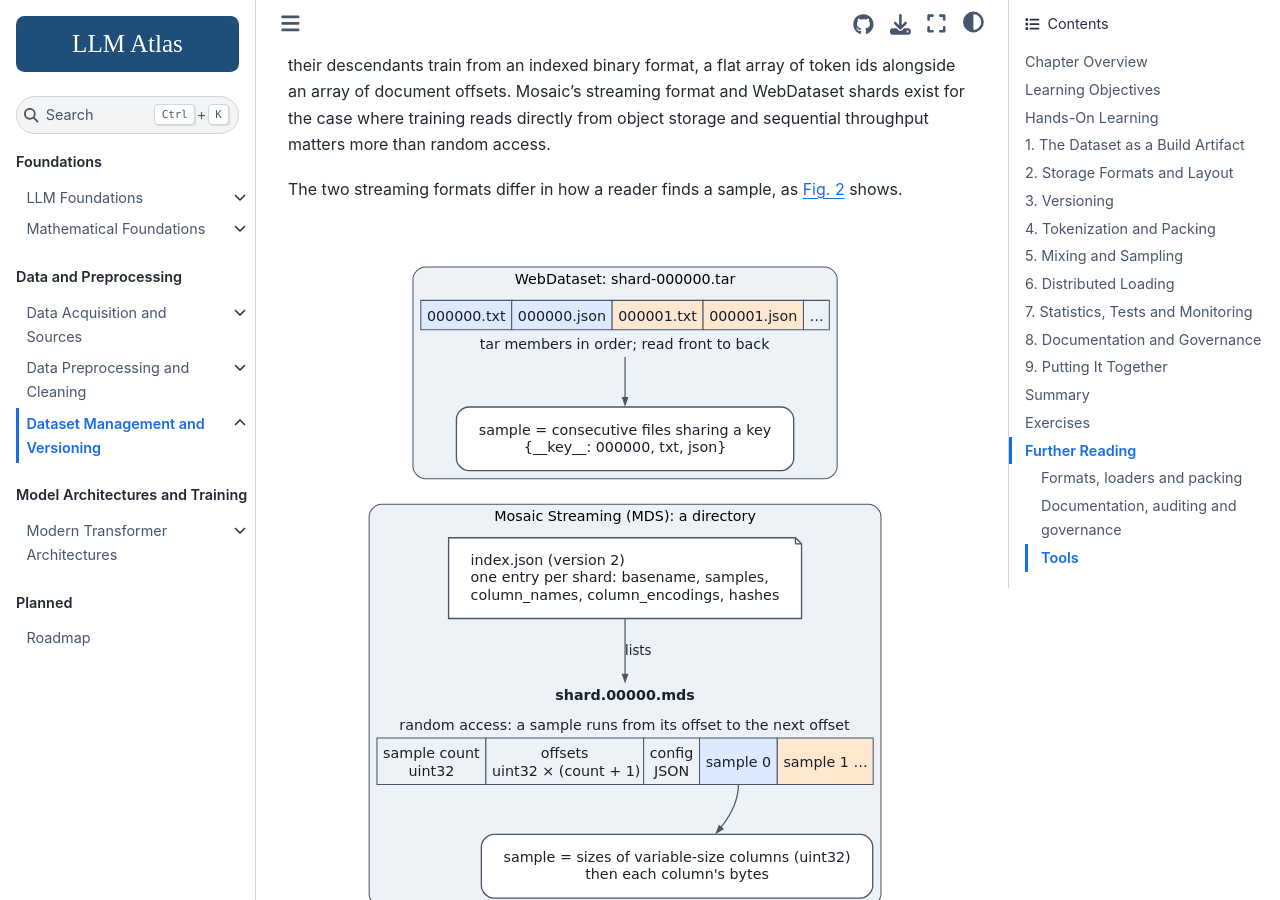
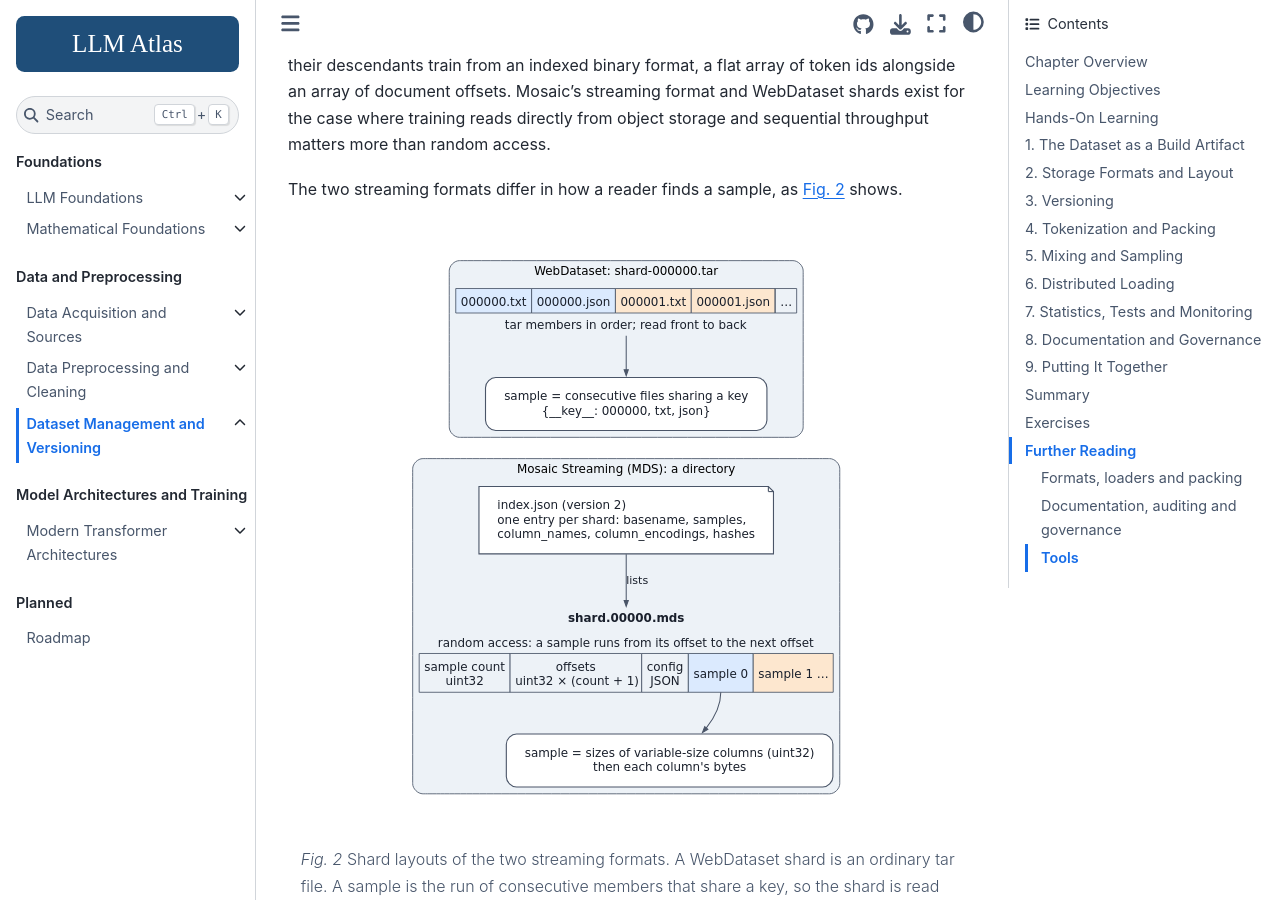
Before and after one commit to Beaker12/llmatlas, a Jupyter Book: the page built from chapters/05-dataset-management/index.md, in a window 1280 px wide and 900 px high, scrolled down 5497 px. Built offline with Jupyter Book 1.0.4 settings and Sphinx 7.4.7 and the Sphinx Book theme 1.1.4, drawn with Linux system fonts in a browser that asks for light colours; pages that are not in the unit, such as notebooks, are missing from menus; cross-references to code outside the pages are shown as plain code.

Commit message:
Chapter 5: plain lines in the ranks result box and even figure text sizes
The shard-assignment result box no longer stacks subscripted lines. Merkle and
shuffle text is raised to about 12 px at page width, and the three narrow
schematics are shown at 75% width so they match the rest.

````diff
--- a/chapters/05-dataset-management/index.md
+++ b/chapters/05-dataset-management/index.md
@@ -106,6 +106,7 @@
 The two streaming formats differ in how a reader finds a sample, as {numref}`fig-ch5-wds-mds` shows.
 
 ```{figure} figures/wds-mds.*
+:width: 75%
 :name: fig-ch5-wds-mds
 :alt: Top: a WebDataset tar shard whose members are 000000.txt, 000000.json, 000001.txt, 000001.json in order, grouped into samples by their shared key. Bottom: an MDS directory in which index.json lists the shards, and each shard.00000.mds file begins with a sample count, an offsets array and a JSON config, followed by the samples.
 
@@ -565,6 +566,7 @@
 {numref}`fig-ch5-sharding-deletion` deletes one document of twelve under each rule.
 
 ```{figure} figures/sharding-deletion.*
+:width: 75%
 :name: fig-ch5-sharding-deletion
 :alt: Two panels, each showing three v1 shards above three v2 shards after document d1 is deleted. Cut by running count, all three v2 shards differ from v1 because every later document moves up by one. Bucketed by hash of the document id, only shard 1, the one that held d1, differs.
 
@@ -1683,6 +1685,7 @@
 {numref}`fig-ch5-removal` follows one request through the three steps, using the document index of the listing below.
 
 ```{figure} figures/removal.*
+:width: 75%
 :name: fig-ch5-removal
 :alt: A flow from a removal request for document alpha to step 1, locate via the document index at (v1.0, s0) and (v1.1, s0), step 2, cut v1.2 without alpha with a manifest diff naming s0 and the reason recorded, and step 3, record every model trained on v1.0 or v1.1 from the lineage graph. The flow ends at a policy decision outside the data system, with three outcomes: retrain, machine unlearning, or disclose.
 
````
Also changed, not shown: chapters/05-dataset-management/figures/merkle.svg, chapters/05-dataset-management/figures/ranks.svg, chapters/05-dataset-management/figures/shuffle.svg, 12 other files.
